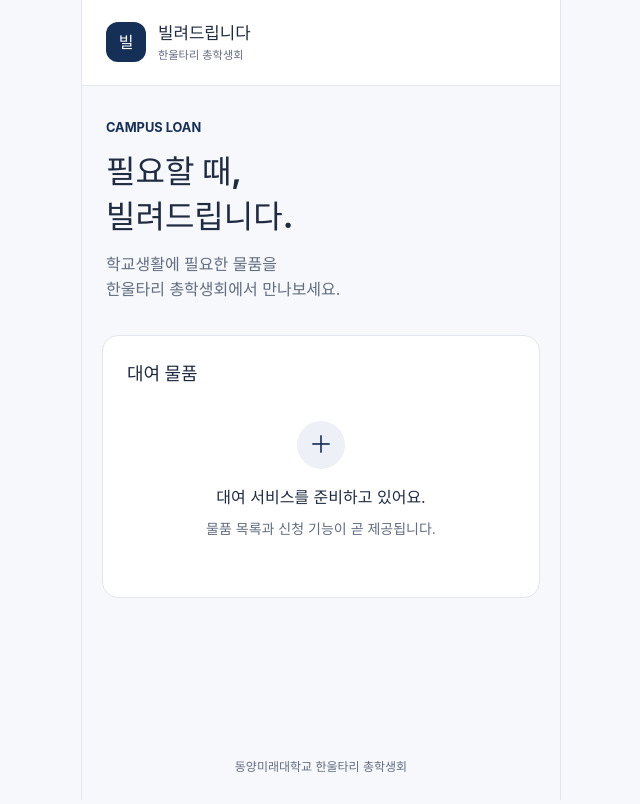
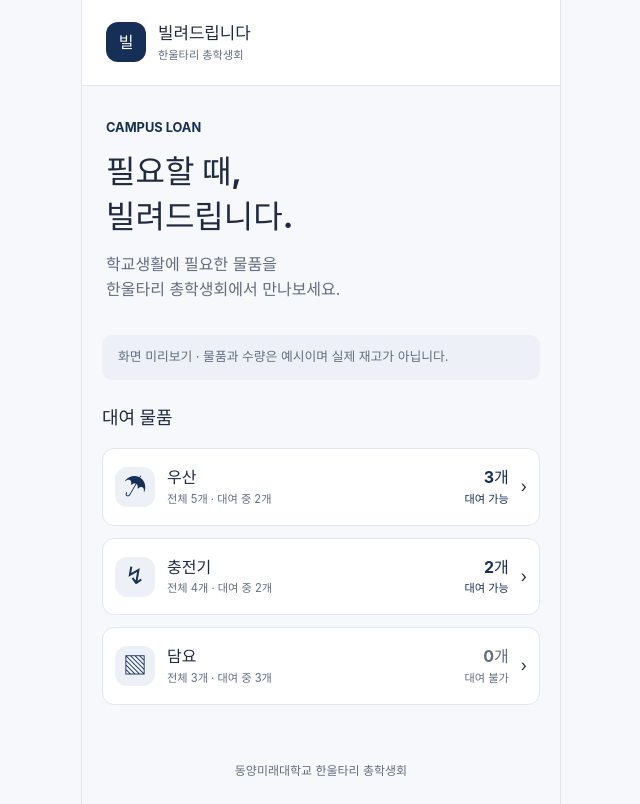
Before and after one commit to dmu-loan/campus-loan, a React (Vite) app in the folder frontend/: page / in a window 1280 px wide. Shown: the whole page, without its empty margins (319-959 px from the left). Built offline with nearby package versions, Linux system fonts and the light colour scheme.

Commit message:
feat(fe): 학생 홈 물품 목록과 재고 표시 구현

```diff
--- /dev/null
+++ b/frontend/src/components/ItemList.jsx
@@ -0,0 +1,26 @@
+export default function ItemList({ items, onSelect }) {
+  if (items.length === 0) {
+    return <p className="empty-state muted">등록된 물품이 없습니다.</p>;
+  }
+
+  return (
+    <ul className="item-list">
+      {items.map((item) => (
+        <li key={item.id}>
+          <button className="item-card" onClick={() => onSelect(item)} aria-haspopup="dialog">
+            <span className="item-symbol" aria-hidden="true">{item.symbol}</span>
+            <span className="item-info">
+              <strong>{item.name}</strong>
+              <span className="muted">전체 {item.total}개 · 대여 중 {item.total - item.available}개</span>
+            </span>
+            <span className={`item-stock ${item.available === 0 ? 'unavailable' : ''}`}>
+              <strong>{item.available}개</strong>
+              <span>{item.available > 0 ? '대여 가능' : '대여 불가'}</span>
+            </span>
+            <span aria-hidden="true">›</span>
+          </button>
+        </li>
+      ))}
+    </ul>
+  );
+}
--- a/frontend/src/layouts/StudentLayout.jsx
+++ b/frontend/src/layouts/StudentLayout.jsx
@@ -1,6 +1,11 @@
 import Brand from '../components/Brand.jsx';
+import { useState } from 'react';
+import ItemList from '../components/ItemList.jsx';
+import { items } from '../data/items.js';
+import '../styles/items.css';
 
 export default function StudentLayout() {
+  const [selectedItem, setSelectedItem] = useState(null);
   return (
     <div className="student-shell">
       <a className="skip-link" href="#main-content">본문 바로가기</a>
@@ -11,13 +16,11 @@ export default function StudentLayout() {
           <h1 id="student-title">필요할 때,<br />빌려드립니다.</h1>
           <p className="muted">학교생활에 필요한 물품을<br />한울타리 총학생회에서 만나보세요.</p>
         </section>
-        <section className="panel" aria-labelledby="items-title">
+        <p className="demo-notice">화면 미리보기 · 물품과 수량은 예시이며 실제 재고가 아닙니다.</p>
+        <section aria-labelledby="items-title">
           <h2 id="items-title">대여 물품</h2>
-          <div className="empty-state">
-            <span className="empty-symbol" aria-hidden="true">＋</span>
-            <p>대여 서비스를 준비하고 있어요.</p>
-            <p className="muted">물품 목록과 신청 기능이 곧 제공됩니다.</p>
-          </div>
+          <ItemList items={items} onSelect={setSelectedItem} />
+          {selectedItem && <p role="status">{selectedItem.name} 선택됨 · 상세 화면 준비 중</p>}
         </section>
       </main>
       <footer className="student-footer">동양미래대학교 한울타리 총학생회</footer>
--- /dev/null
+++ b/frontend/src/styles/items.css
@@ -0,0 +1,20 @@
+.demo-notice { margin-bottom: 24px; padding: 12px 16px; border-radius: 10px; background: #edf1f7; color: var(--color-muted); font-size: .8rem; }
+.item-list { list-style: none; margin: 16px 0 0; padding: 0; display: grid; gap: 12px; }
+.item-card { width: 100%; display: flex; align-items: center; gap: 12px; padding: 16px 12px; border: 1px solid var(--color-border); border-radius: 12px; background: white; color: inherit; text-align: left; cursor: pointer; }
+.item-card:hover { border-color: var(--color-primary); background: #f3f6fa; }
+.item-symbol { flex-shrink: 0; display: grid; place-items: center; width: 40px; height: 40px; border-radius: 12px; background: #edf1f7; color: var(--color-primary); font-size: 1.5rem; }
+.item-info { flex: 1; min-width: 0; }
+.item-info strong, .item-info span, .item-stock strong, .item-stock span { display: block; }
+.item-info span, .item-stock span { font-size: .7rem; }
+.item-stock { flex-shrink: 0; text-align: right; color: var(--color-primary); }
+.unavailable { color: var(--color-muted); }
+.item-dialog { width: min(420px, calc(100% - 32px)); max-height: calc(100dvh - 40px); padding: 24px; border: 0; border-radius: 20px; color: #202b41; }
+.item-dialog::backdrop { background: rgb(14 26 44 / 55%); }
+.dialog-heading { display: flex; justify-content: space-between; align-items: center; gap: 16px; margin-bottom: 20px; }
+.close-dialog { min-height: 44px; padding: 8px 16px; border: 1px solid var(--color-border); border-radius: 8px; background: white; cursor: pointer; }
+.item-facts { margin: 24px 0; }
+.item-facts div { display: flex; justify-content: space-between; gap: 16px; padding: 12px 0; border-bottom: 1px solid var(--color-border); }
+.item-facts dt { color: var(--color-muted); }
+.item-facts dd { margin: 0; font-weight: 700; }
+.item-caution { padding: 16px; background: #f7f8fb; border-radius: 10px; font-size: .875rem; }
+.apply-placeholder { width: 100%; min-height: 48px; margin-top: 20px; border: 0; border-radius: 10px; background: #e2e6ee; color: #626d80; cursor: not-allowed; }
```
